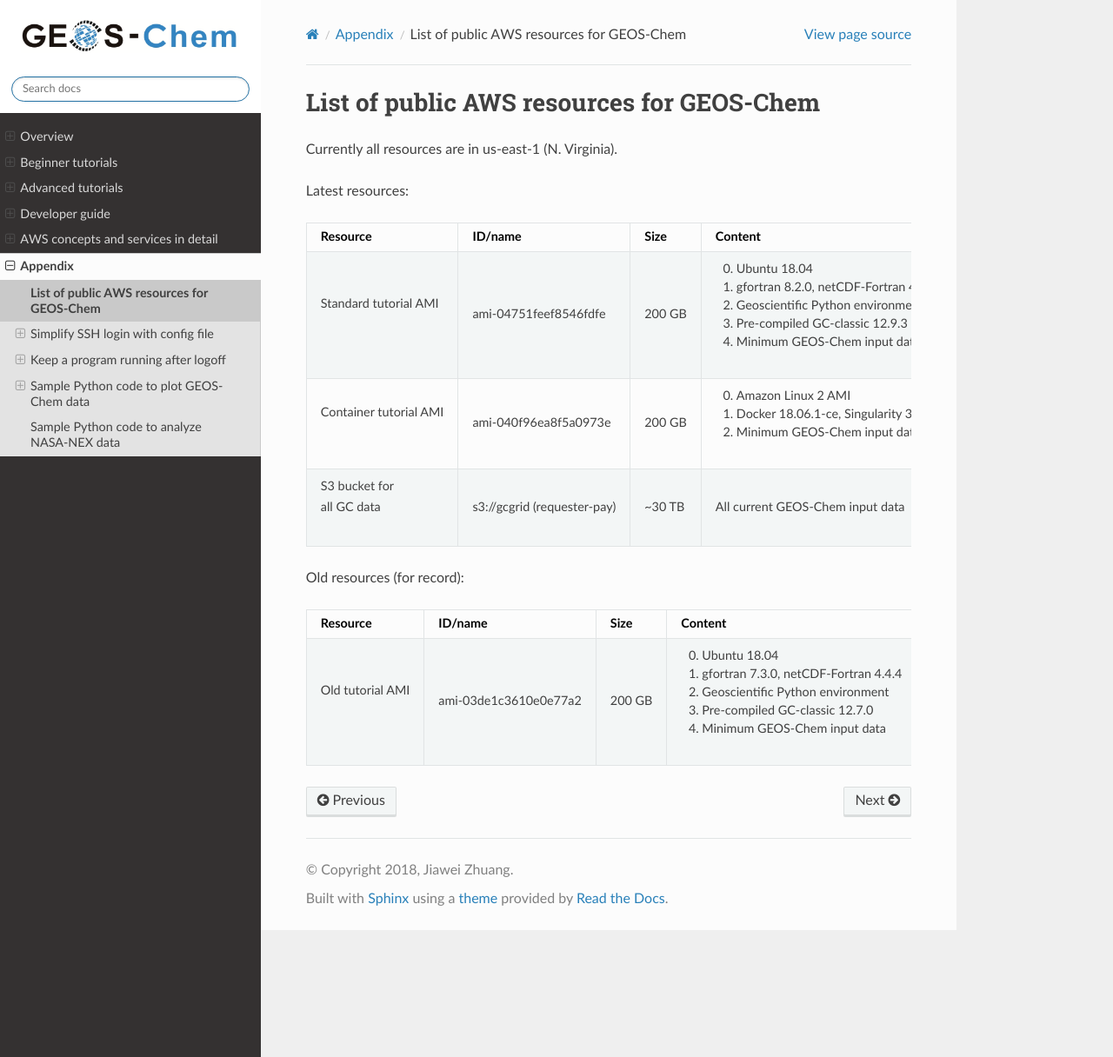
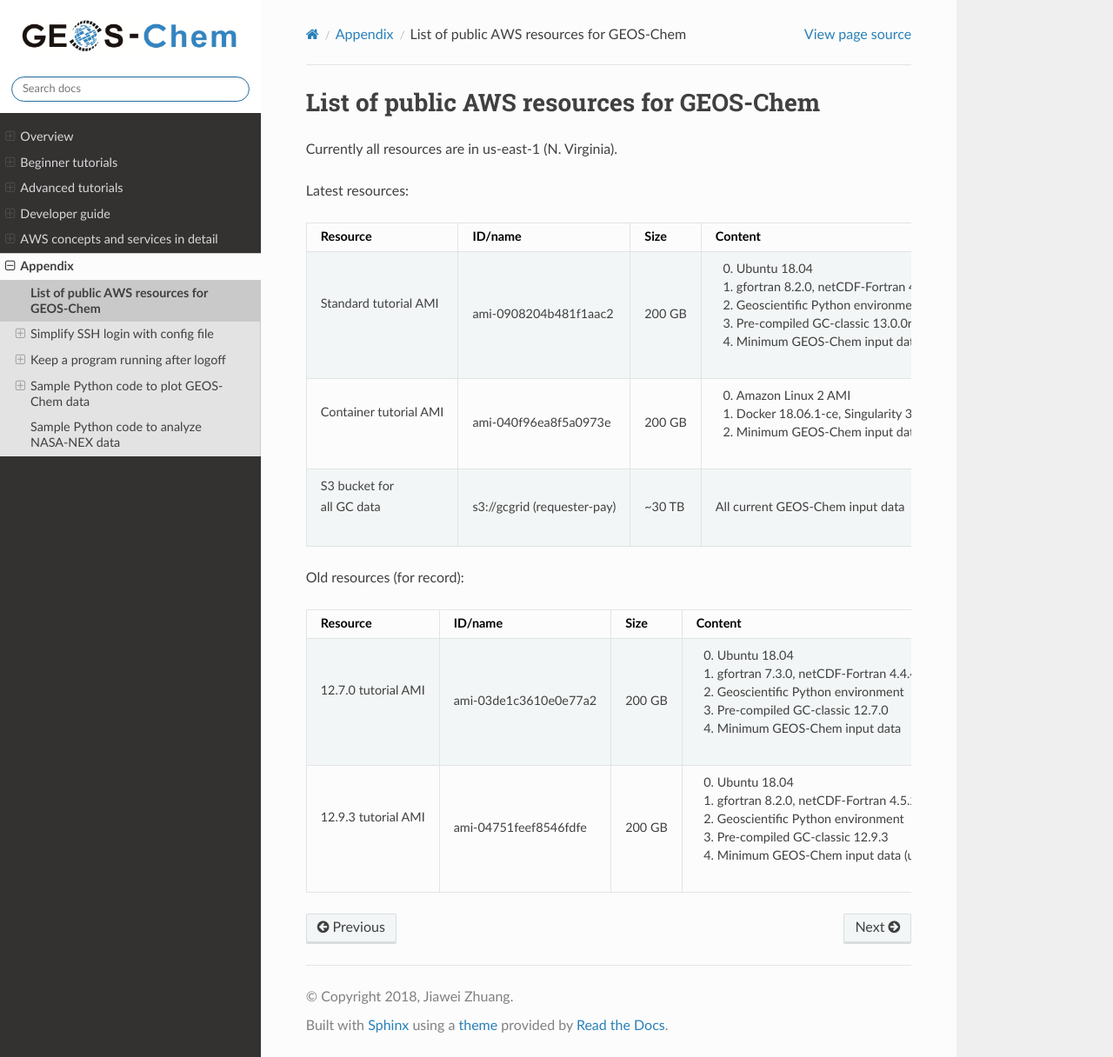
Before and after one commit to geoschem/geos-chem-cloud, a Sphinx documentation site: the page built from doc/source/chapter06_appendix/aws-resources-for-gc.rst, in a window 1280 px wide and 1216 px high. Shown: the whole window at 87% size. Built offline with Sphinx 7.4.7 and the Read the Docs theme 2.0.0, drawn with Linux system fonts in a browser that asks for light colours.

Commit message:
Updated docs for 13.0.0 release candidate

```diff
--- a/doc/source/chapter06_appendix/aws-resources-for-gc.rst
+++ b/doc/source/chapter06_appendix/aws-resources-for-gc.rst
@@ -8,12 +8,12 @@ Latest resources:
 +-------------------+------------------------+----------+-------------------------------------+
 | Resource          | ID/name                | Size     | Content                             |
 +===================+========================+==========+=====================================+
-|| Standard tutorial| ami-04751feef8546fdfe  | 200 GB   | 0. Ubuntu 18.04                     |
+|| Standard tutorial| ami-0908204b481f1aac2  | 200 GB   | 0. Ubuntu 18.04                     |
 |  AMI              |                        |          | 1. gfortran 8.2.0,                  |
 |                   |                        |          |    netCDF-Fortran 4.5.2             |
 |                   |                        |          | 2. Geoscientific Python             |
 |                   |                        |          |    environment                      |
-|                   |                        |          | 3. Pre-compiled GC-classic 12.9.3   |
+|                   |                        |          | 3. Pre-compiled GC-classic 13.0.0rc |
 |                   |                        |          | 4. Minimum GEOS-Chem input data     |
 |                   |                        |          |    (use a dry-run to get more data) |
 +-------------------+------------------------+----------+-------------------------------------+
@@ -32,7 +32,7 @@ Old resources (for record):
 +-------------------+------------------------+----------+-----------------------------------+
 | Resource          | ID/name                | Size     | Content                           |
 +===================+========================+==========+===================================+
-|| Old tutorial     | ami-03de1c3610e0e77a2  | 200 GB   | 0. Ubuntu 18.04                   |
+|| 12.7.0 tutorial  | ami-03de1c3610e0e77a2  | 200 GB   | 0. Ubuntu 18.04                   |
 |  AMI              |                        |          | 1. gfortran 7.3.0,                |
 |                   |                        |          |    netCDF-Fortran 4.4.4           |
 |                   |                        |          | 2. Geoscientific Python           |
@@ -40,3 +40,12 @@ Old resources (for record):
 |                   |                        |          | 3. Pre-compiled GC-classic 12.7.0 |
 |                   |                        |          | 4. Minimum GEOS-Chem input data   |
 +-------------------+------------------------+----------+-----------------------------------+
+|| 12.9.3 tutorial  | ami-04751feef8546fdfe  | 200 GB   | 0. Ubuntu 18.04                   |
+|  AMI              |                        |          | 1. gfortran 8.2.0,                |
+|                   |                        |          |    netCDF-Fortran 4.5.2           |
+|                   |                        |          | 2. Geoscientific Python           |
+|                   |                        |          |    environment                    |
+|                   |                        |          | 3. Pre-compiled GC-classic 12.9.3 |
+|                   |                        |          | 4. Minimum GEOS-Chem input data   |
+|                   |                        |          |    (use dry-run to get more data) |
++-------------------+------------------------+----------+-----------------------------------+
```
Also changed, not shown: doc/source/chapter02_beginner-tutorial/quick-start.rst (+15 -15 lines).
